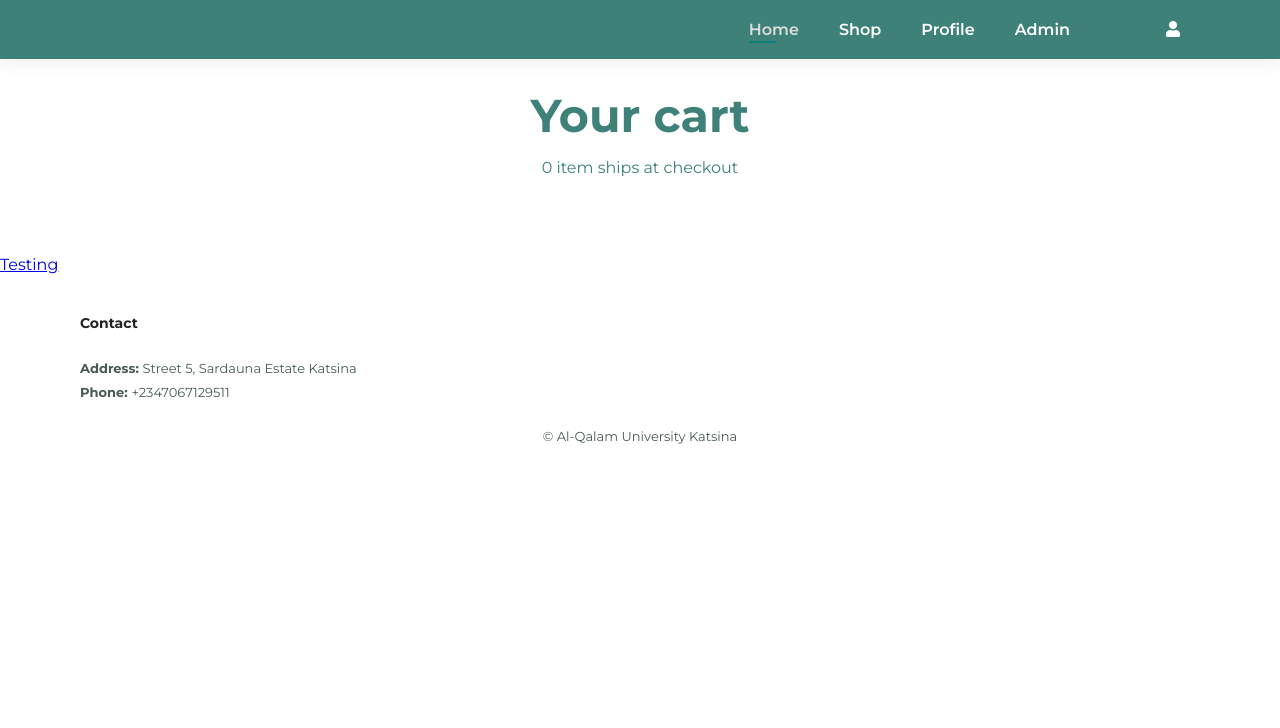
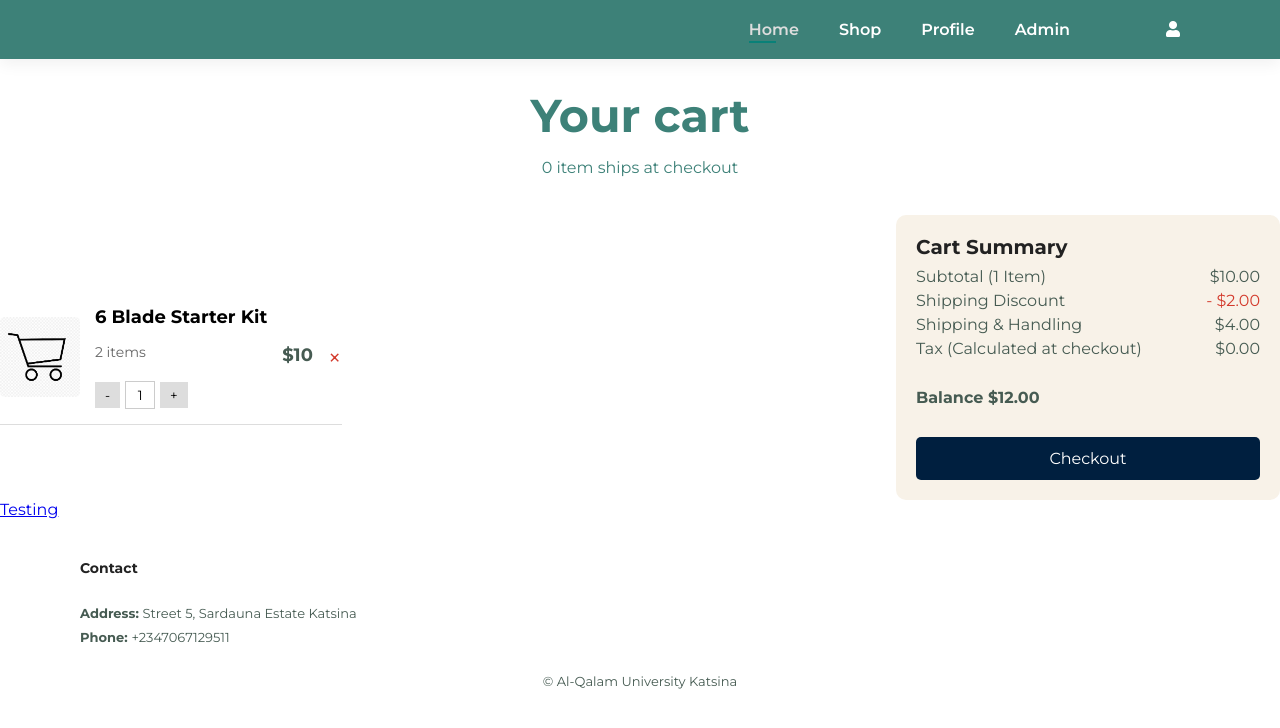
Before and after one commit to Magajin-malam/ecommerce, a PHP site: page /cart.php in a window 1280 px wide. Shown: the top 728 px of the page. Run offline with PHP 8.4, Linux system fonts and the light colour scheme; a user stored in the database is signed in; some libraries are stand-ins or nearby versions.

Commit message:
`Refactor cart display and styles in cart.php, style.css, and test.php`

```diff
--- a/public/cart.php
+++ b/public/cart.php
@@ -66,10 +66,33 @@ if (isset($_POST['check'])) {
     <section>
     </section>
     <section class="cart-container">
-        <div class="cart-items">
-
+         <div class="cart-item">
+            <img src="assets/favicon.png" alt="6 Blade Starter Kit" class="cart-item-img">
+            <div class="cart-item-details">
+                <h3>6 Blade Starter Kit</h3>
+                <p>2 items</p>
+                <div class="quantity-control">
+                    <button>-</button>
+                    <input type="text" value="1">
+                    <button>+</button>
+                </div>
+            </div>
+            <p class="cart-price">$10</p>
+            <button class="remove-item">×</button>
         </div>
-        <div class="cart-summary"></div>
+        <div class="summary">
+            <h4>Cart Summary</h4>
+            <div class="summary-details">
+                <p>Subtotal (1 Item) <span>$10.00</span></p>
+                <p>Shipping Discount <span class="discount">- $2.00</span></p>
+                <p>Shipping & Handling <span>$4.00</span></p>
+                <p>Tax (Calculated at checkout) <span>$0.00</span></p>
+            </div>
+            <div class="total">
+                <p>Balance <span>$12.00</span></p>
+            </div>
+            <button class="checkout-btn">Checkout</button>
+        </div>
     </section>
 
 
--- a/public/css/style.css
+++ b/public/css/style.css
@@ -1554,62 +1554,81 @@ input[type="radio"] {
   justify-content: space-between;
   align-items: center;
 }
-.cart-container section:first-child {
-  width: 70%;
-}
-.cart-container section:last-child {
-  width: 20%;
-}
-
-.cart-container {
-  background: #fff;
-  padding: 20px;
-  width: 60%;
-  border-radius: 10px;
-}
-
-.cart-table {
-  width: 100%;
-  margin-bottom: 20px;
-}
-
-.cart-table td,
-.cart-table th {
-  padding: 12px;
-  text-align: left;
-}
-
-.cart-table th {
-  background-color: #f0f0f0;
-}
-
-.cart-item img {
+.progress-bar {
+    background: #e0e0e0;
+    height: 6px;
+    border-radius: 3px;
+    margin: 8px 0;
+}
+
+.progress {
+    background: #d33a2c;
+    width: 40%;
+    height: 100%;
+    border-radius: 3px;
+}
+
+.keep-shopping {
+    display: block;
+    margin-top: 5px;
+    color: #1a1a1a;
+    text-decoration: none;
+}
+
+.cart-item {
+    display: flex;
+    align-items: center;
+    gap: 15px;
+    border-bottom: 1px solid #ddd;
+    padding: 15px 0;
+}
+
+.cart-item-img {
     width: 80px;
     border-radius: 5px;
 }
 
-.cart-price,
-.cart-subtotal {
+.cart-item-details h3 {
+    font-size: 18px;
+    margin: 0;
+}
+
+.cart-item-details p {
+    font-size: 14px;
+    color: #666;
+}
+
+.quantity-control {
+    display: flex;
+    align-items: center;
+    gap: 5px;
+}
+
+.quantity-control button {
+    border: none;
+    background: #ddd;
+    padding: 5px 10px;
+    cursor: pointer;
+}
+
+.quantity-control input {
+    width: 30px;
+    text-align: center;
+    border: 1px solid #ccc;
+    padding: 5px;
+}
+
+.cart-price {
     font-size: 18px;
     font-weight: bold;
 }
 
-.quantity-control {
-  display: flex;
-  align-items: center;
-  gap: 5px;
-}
-
-.quantity-control input {
-  width: 30px;
-  text-align: center;
-  border: 1px solid #ccc;
-  padding: 5px;
-}
-
 .remove-item {
+    border: none;
+    background: none;
+    font-size: 24px;
+    cursor: pointer;
     color: #d33a2c;
-  cursor: pointer;
 }
 
 .summary {
@@ -1658,14 +1677,3 @@ input[type="radio"] {
 .checkout-btn:hover {
     background: #002855;
 }
-
-.normal {
-  background: #001f3f;
-  color: white;
-  padding: 12px;
-  font-size: 16px;
-  border: none;
-  cursor: pointer;
-  width: 100%;
-  border-radius: 5px;
-}
```
Also changed, not shown: public/test.php (+1 -14 lines). Lines whose indentation alone changed are shown as unchanged.
